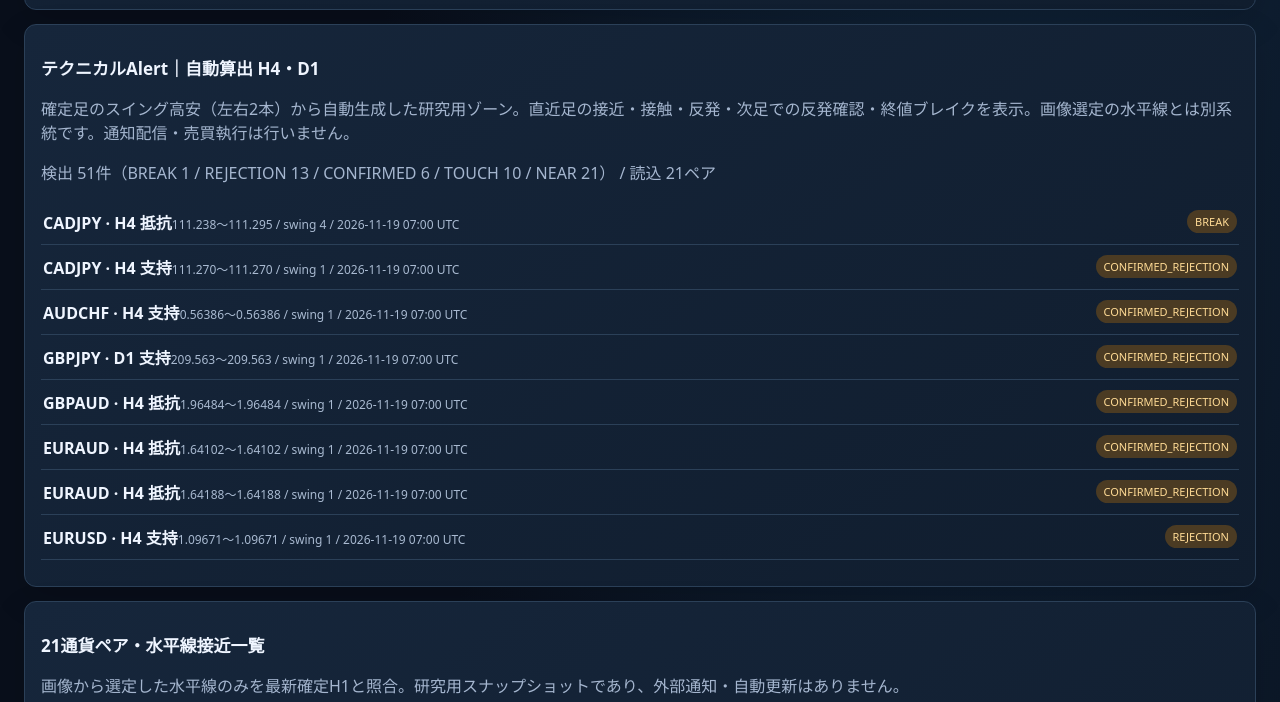
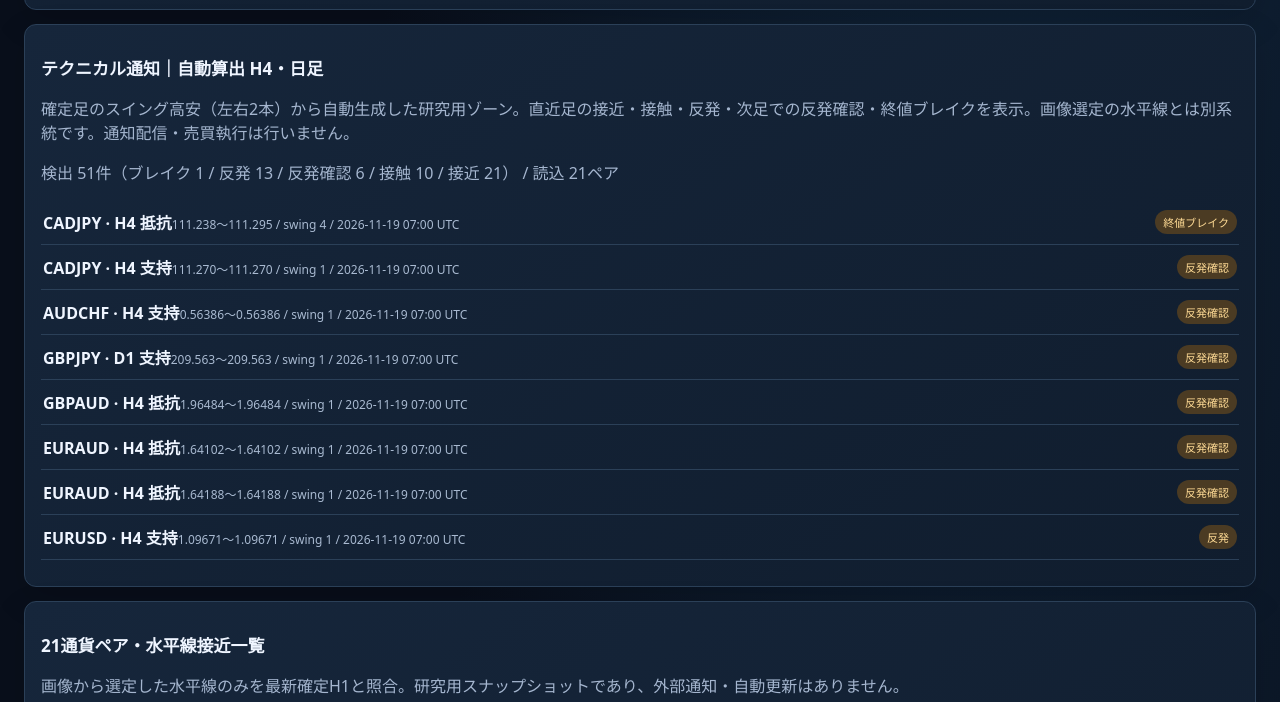
Before and after one commit to kohanachang264187-max/AB21-FX-Dashboard, a plain HTML site: page dashboard/index.html in a window 1280 px wide. Shown: the part 2469-3171 px from the top of the page. Drawn offline with Linux system fonts and the light colour scheme.

Commit message:
Localize technical alert labels and summary into Japanese

```diff
--- a/dashboard/index.html
+++ b/dashboard/index.html
@@ -17,7 +17,7 @@
 <section class="panel"><h2>データ自動取得</h2><div style="display:none" aria-hidden="true"><button id="load" type="button" tabindex="-1">再読込</button><input id="files" type="file" accept=".csv" multiple tabindex="-1"></div><p id="status" role="status" class="warning">自動読込を準備中。デモ数値は表示しません。</p></section>
 <section class="stats"><div class="stat"><span class="muted">読み込みペア</span><strong id="count">0 / 21</strong></div><div class="stat"><span class="muted">最新確定足（UTC）</span><strong id="latest" style="font-size:15px">—</strong></div><div class="stat"><span class="muted">研究データ状態</span><strong style="font-size:15px" class="warning">NOT TRADEABLE</strong></div></section>
 <section class="panel"><h2>通貨ペア別H1価格</h2><div class="scroll"><table><thead><tr><th>ペア</th><th>最新終値</th><th>前足比</th><th>H1本数</th><th>最終時刻 UTC</th></tr></thead><tbody id="overview"><tr><td colspan="5" class="muted">データ未読込</td></tr></tbody></table></div></section>
-<section class="panel" id="autoTechnicalPanel"><h2>テクニカルAlert｜自動算出 H4・D1</h2><p class="muted">確定足のスイング高安（左右2本）から自動生成した研究用ゾーン。直近足の接近・接触・反発・次足での反発確認・終値ブレイクを表示。画像選定の水平線とは別系統です。通知配信・売買執行は行いません。</p><p id="autoTechnicalSummary" role="status" class="muted">CSV読込待ち</p><div id="autoTechnicalEvents" class="desk-list">データ未読込</div></section>
+<section class="panel" id="autoTechnicalPanel"><h2>テクニカル通知｜自動算出 H4・日足</h2><p class="muted">確定足のスイング高安（左右2本）から自動生成した研究用ゾーン。直近足の接近・接触・反発・次足での反発確認・終値ブレイクを表示。画像選定の水平線とは別系統です。通知配信・売買執行は行いません。</p><p id="autoTechnicalSummary" role="status" class="muted">CSV読込待ち</p><div id="autoTechnicalEvents" class="desk-list">データ未読込</div></section>
 <section class="panel"><h2>21通貨ペア・水平線接近一覧</h2><p class="muted">画像から選定した水平線のみを最新確定H1と照合。研究用スナップショットであり、外部通知・自動更新はありません。</p><div class="controls"><label>接近閾値（pips） <input id="globalThreshold" type="number" min="1" max="100" value="10"></label><button id="copyAlerts">接近一覧をコピー</button></div><p id="alertSummary" role="status" class="muted">データ未読込</p><div id="alerts" class="muted">データ未読込</div></section><section class="panel"><h2>価格チャート・画像選定水平線</h2><div class="controls"><label>通貨ペア <select id="pair"></select></label><label>時間足 <select id="period"><option value="H1">H1</option><option value="D1">D1</option><option value="W1">W1</option></select></label></div><p id="levels" class="muted">画像から選定した価格帯のみを重ねて表示します。未登録ペアは水平線なし。</p><svg id="chart" viewBox="0 0 900 350" role="img" aria-label="確定OHLC価格チャート"><text x="20" y="50" fill="#a5b6cf">CSVを読み込んでください</text></svg></section>
 <section class="panel"><h2>画像選定の水平線・接近状況</h2><label>接近閾値（pips） <input id="pipThreshold" type="number" min="1" max="100" value="10"></label><p class="muted">チャート画像から選定した抵抗帯・支持帯のみ表示。直近確定H1の高安が水平線に接触した場合も検出します。ブラウザ内表示のみで外部通知はしません。</p><div id="proximity" class="muted">データ未読込</div></section><section class="panel"><h2>8通貨・価格ベース強弱（24時間）</h2><p class="muted">H1確定足の24時間対数騰落率を、21ペアの基軸・決済通貨に符号付きで配分した相対指標（%）。ファンダ強弱とは別物です。全21ペアがそろい、時刻が一致した場合だけ計算します。</p><p id="priceStrengthStatus" role="status" class="muted">価格CSV待機中</p><div class="scroll"><table><thead><tr><th>順位</th><th>通貨</th><th>相対強弱（%）</th><th>対象ペア数</th></tr></thead><tbody id="priceStrengthRows"><tr><td colspan="4">未読込</td></tr></tbody></table></div></section>
 
@@ -485,7 +485,7 @@ function renderAutoTechnical(){
  if(!Number.isFinite(threshold)||threshold<1||threshold>100){summary.textContent='接近閾値は1〜100 pipsに設定してください';target.replaceChildren();return;}
  const events=PAIRS.flatMap(p=>data.has(p)?autoTechnicalEvents(p,data.get(p),threshold):[]);
  events.sort((a,b)=>({BREAK:0,CONFIRMED_REJECTION:1,REJECTION:2,TOUCH:3,NEAR:4}[a.type]-{BREAK:0,CONFIRMED_REJECTION:1,REJECTION:2,TOUCH:3,NEAR:4}[b.type])||a.distance-b.distance);
- summary.textContent='検出 '+events.length+'件（BREAK '+events.filter(e=>e.type==='BREAK').length+' / REJECTION '+events.filter(e=>e.type==='REJECTION').length+' / CONFIRMED '+events.filter(e=>e.type==='CONFIRMED_REJECTION').length+' / TOUCH '+events.filter(e=>e.type==='TOUCH').length+' / NEAR '+events.filter(e=>e.type==='NEAR').length+'） / 読込 '+data.size+'ペア';
+ summary.textContent='検出 '+events.length+'件（ブレイク '+events.filter(e=>e.type==='BREAK').length+' / 反発 '+events.filter(e=>e.type==='REJECTION').length+' / 反発確認 '+events.filter(e=>e.type==='CONFIRMED_REJECTION').length+' / 接触 '+events.filter(e=>e.type==='TOUCH').length+' / 接近 '+events.filter(e=>e.type==='NEAR').length+'） / 読込 '+data.size+'ペア';
  target.replaceChildren();
  if(!events.length){target.textContent='該当イベントなし（または確定足不足）';return;}
  for(const e of events.slice(0,60)){
@@ -494,7 +494,7 @@ function renderAutoTechnical(){
   name.textContent=e.pair+' · '+e.period+' '+(e.kind==='SUPPORT'?'支持':'抵抗');
   desc.className='desk-subtle';desc.textContent=e.low.toFixed(e.pair.endsWith('JPY')?3:5)+'〜'+e.high.toFixed(e.pair.endsWith('JPY')?3:5)+' / swing '+e.count+' / '+iso(e.end)+' UTC';
   pill.className='desk-pill '+(e.type==='TOUCH'?'touch':'near');
-  pill.textContent=e.type==='NEAR'?'NEAR '+e.distance.toFixed(1)+' pips':e.type;
+  pill.textContent=({BREAK:'終値ブレイク',CONFIRMED_REJECTION:'反発確認',REJECTION:'反発',TOUCH:'接触中',NEAR:'接近'}[e.type]||e.type)+(e.type==='NEAR'?' 残り'+e.distance.toFixed(1)+' pips':'');
   left.append(name,desc);row.append(left,pill);target.append(row);
  }
 }
```
